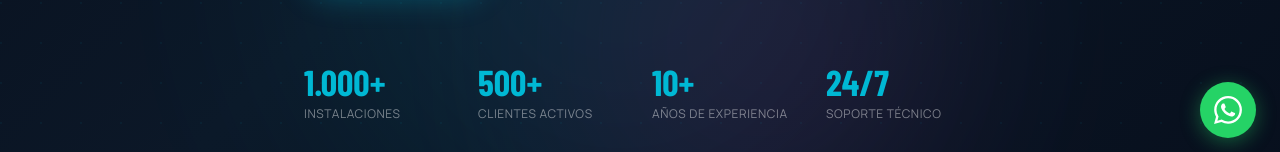
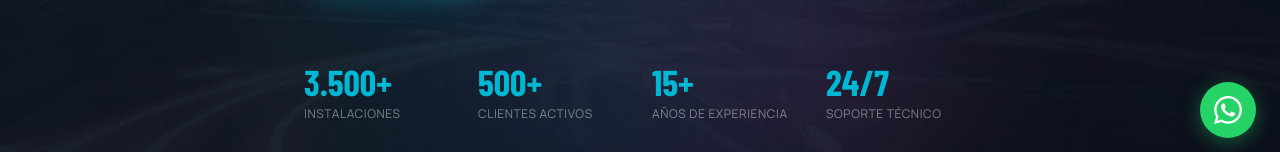
Before and after one commit to Sitio-Hoy-Tech/skills-sitiohoy-V2, a Next.js app in the folder multiconection/: page / in a window 1280 px wide. Shown: the part 638-790 px from the top of the page. Built offline with nearby package versions, Linux system fonts and the light colour scheme; no server answers; a web font is replaced by a local one.

Commit message:
fix: hero

```diff
--- a/multiconection/app/globals.css
+++ b/multiconection/app/globals.css
@@ -90,7 +90,7 @@
 }
 
 .animate-marquee {
-  animation: marqueeScroll 60s linear infinite;
+  animation: marqueeScroll 100s linear infinite;
 }
 
 .animate-glow-pulse {
--- a/multiconection/components/ui/HeroSection.tsx
+++ b/multiconection/components/ui/HeroSection.tsx
@@ -26,9 +26,9 @@ interface HeroSectionProps {
 }
 
 const STATS = [
-  { value: "1.000+", label: "Instalaciones" },
+  { value: "3.500+", label: "Instalaciones" },
   { value: "500+", label: "Clientes activos" },
-  { value: "10+", label: "Años de experiencia" },
+  { value: "15+", label: "Años de experiencia" },
   { value: "24/7", label: "Soporte técnico" },
 ];
 
@@ -59,13 +59,24 @@ export function HeroSection({ waLink }: HeroSectionProps) {
   return (
     <section className="relative min-h-screen flex flex-col justify-center overflow-hidden">
       {/* Background */}
+      <div className="absolute inset-0 overflow-hidden">
+        <Image
+          src="/fondo-hero.webp"
+          alt=""
+          fill
+          priority
+          sizes="100vw"
+          className="object-cover object-center"
+          style={{ filter: "brightness(0.35) saturate(0.85)" }}
+        />
         <div
           className="absolute inset-0"
           style={{
             background:
-            "linear-gradient(135deg, #060D1A 0%, #0C1828 40%, #060D1A 100%)",
+              "linear-gradient(135deg, rgba(6,13,26,0.88) 0%, rgba(12,24,40,0.78) 40%, rgba(6,13,26,0.88) 100%)",
           }}
         />
+      </div>
 
       {/* LED Grid pattern */}
       <div
```
Also changed, not shown: multiconection/public/fondo-hero.webp (added), 1 other file (tests, documents, lock files or other folders). Lines whose indentation alone changed are shown as unchanged.
